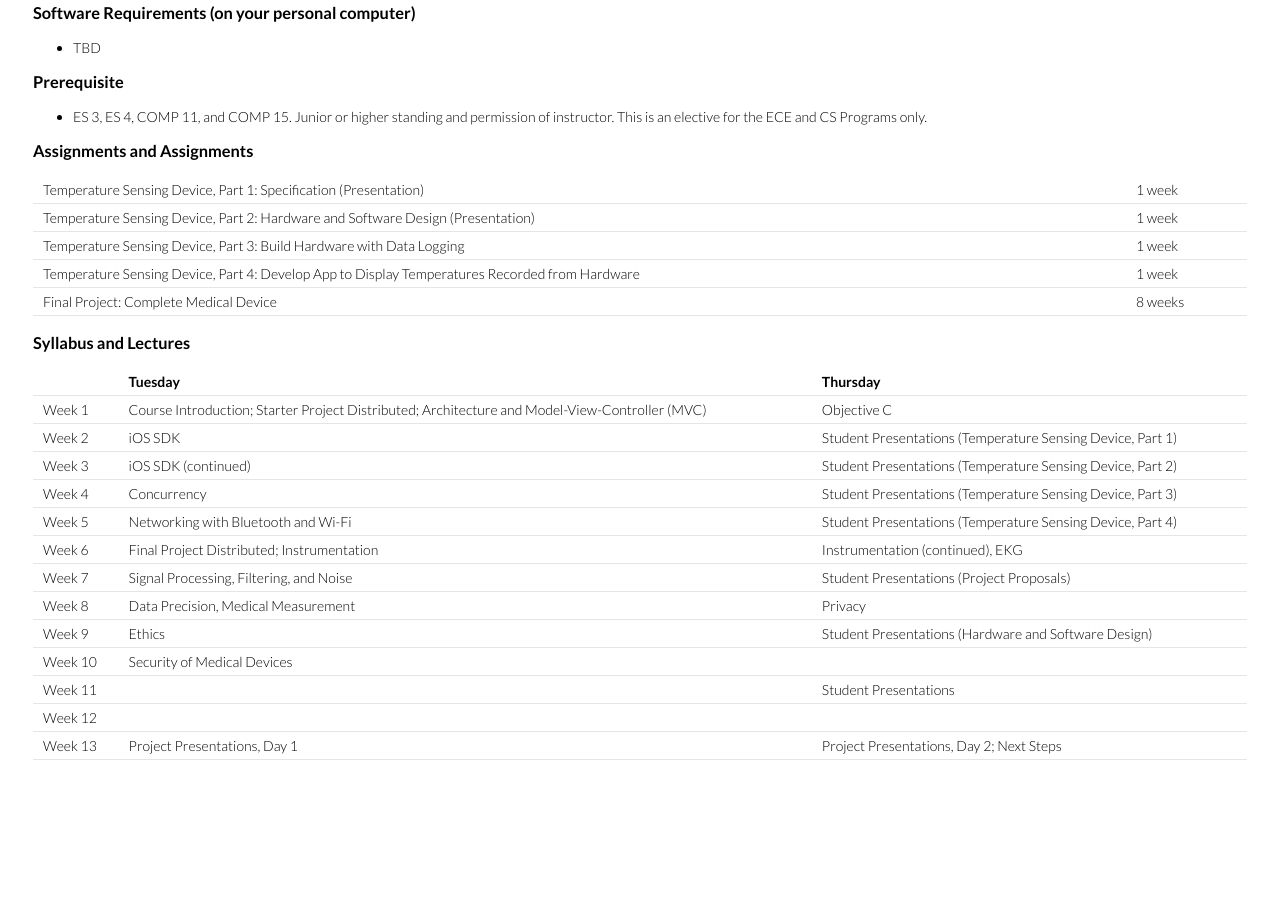
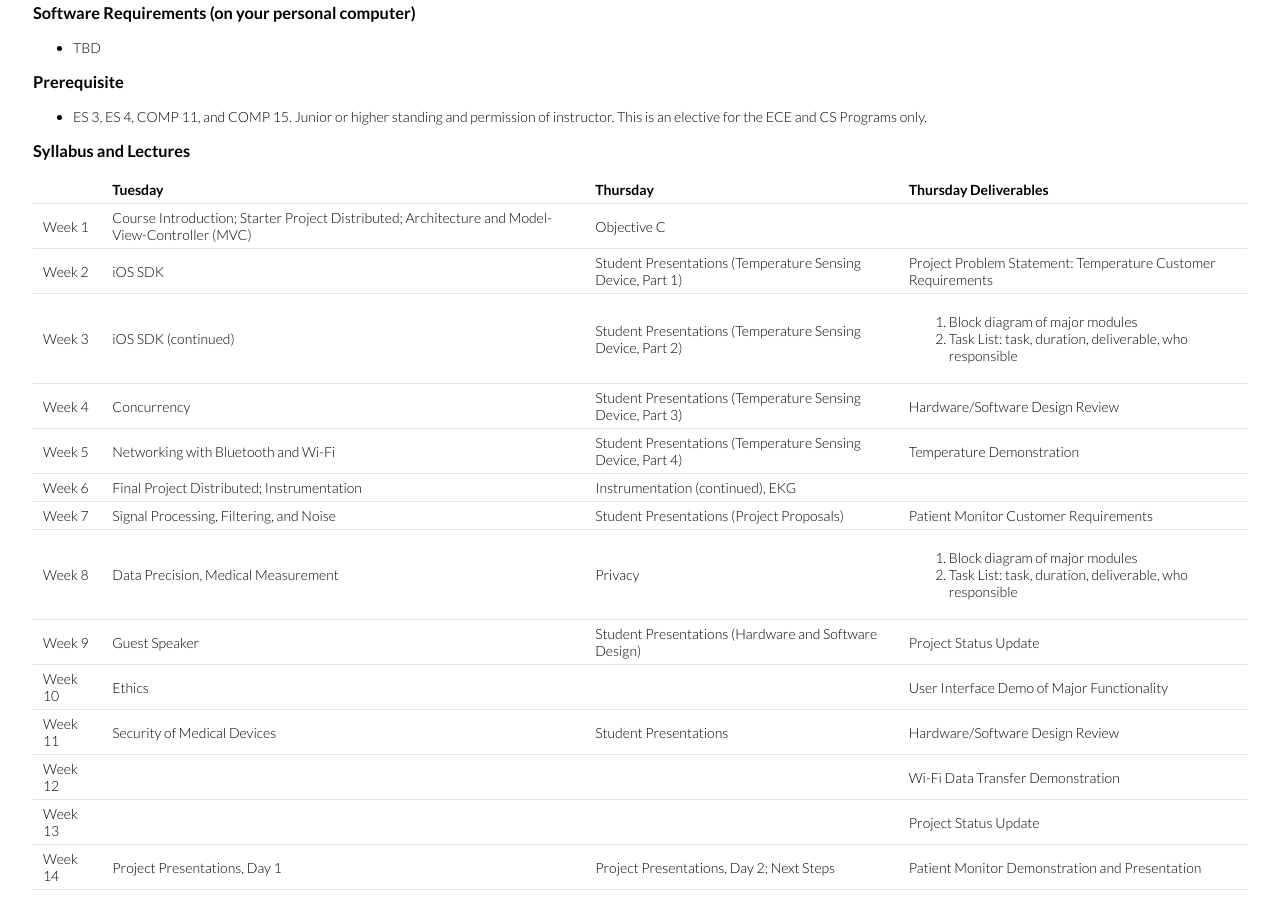
Before and after one commit to eangelica2014/MobileMedicalDevices, a plain HTML site: page index.html in a window 1280 px wide. Shown: the part 706-1626 px from the top of the page. Before the commit the page ends 1499 px from the top, so only its background shows below. Drawn offline with Linux system fonts and the light colour scheme.

Commit message:
Updated schedule

```diff
--- a/index.html
+++ b/index.html
@@ -55,30 +55,6 @@
 <li>ES 3, ES 4, COMP 11, and COMP 15. Junior or higher standing and permission of instructor.  This is an elective for the ECE and CS Programs only.</li>
 </ul>
 
-<h3>Assignments and Assignments</h3>
-<table>
-<tr>
-<td>Temperature Sensing Device, Part 1: Specification (Presentation)</td>
-<td>1 week</td>
-</tr>
-<tr>
-<td>Temperature Sensing Device, Part 2: Hardware and Software Design (Presentation)</td>
-<td>1 week</td>
-</tr>
-<tr>
-<td>Temperature Sensing Device, Part 3: Build Hardware with Data Logging</td>
-<td>1 week</td>
-</tr>
-<tr>
-<td>Temperature Sensing Device, Part 4: Develop App to Display Temperatures Recorded from Hardware</td>
-<td>1 week</td>
-</tr>
-<tr>
-<td>Final Project: Complete Medical Device</td>
-<td>8 weeks</td>
-</tr>
-</table>
-
 <h3>Syllabus and Lectures</h3>
 
 <table>
@@ -86,70 +62,100 @@
 <th>&nbsp;</th>
 <th>Tuesday</th>
 <th>Thursday</th>
+<th>Thursday Deliverables</th>
 <tr>
 <td>Week 1</td>
 <td>Course Introduction; Starter Project Distributed; Architecture and Model-View-Controller (MVC)</td>
 <td>Objective C</td>
+<td>&nbsp;</td>
 </tr>
 <tr>
 <td>Week 2</td>
 <td>iOS SDK</td>
 <td>Student Presentations (Temperature Sensing Device, Part 1)</td>
+<td>Project Problem Statement: Temperature Customer Requirements</td>
 </tr>
 <tr>
 <td>Week 3</td>
 <td>iOS SDK (continued)</td>
 <td>Student Presentations (Temperature Sensing Device, Part 2)</td>
+<td>
+<ol>
+<li>Block diagram of major modules</li>
+<li>Task List: task, duration, deliverable, who responsible</li>
+</ol>
+</td>
 </tr>
 <tr>
 <td>Week 4</td>
 <td>Concurrency</td>
 <td>Student Presentations (Temperature Sensing Device, Part 3)</td>
+<td>Hardware/Software Design Review</li>
 </tr>
 <tr>
 <td>Week 5</td>
 <td>Networking with Bluetooth and Wi-Fi</td>
 <td>Student Presentations (Temperature Sensing Device, Part 4)</td>
+<td>Temperature Demonstration</td>
 </tr>
 <tr>
 <td>Week 6</td>
 <td>Final Project Distributed; Instrumentation</td>
 <td>Instrumentation (continued), EKG</td>
+<td>&nbsp;</td>
 </tr>
 <tr>
 <td>Week 7</td>
 <td>Signal Processing, Filtering, and Noise</td>
-<td>Student Presentations (Project Proposals)</td
+<td>Student Presentations (Project Proposals)</td>
+<td>Patient Monitor Customer Requirements</td>
 </tr>
 <tr>
 <td>Week 8</td>
 <td>Data Precision, Medical Measurement</td>
 <td>Privacy</td>
+<td>
+<ol>
+<li>Block diagram of major modules</li>
+<li>Task List: task, duration, deliverable, who responsible</li>
+</ol>
+</td>
 </tr>
 <tr>
 <td>Week 9</td>
-<td>Ethics</td>
+<td>Guest Speaker</td>
 <td>Student Presentations (Hardware and Software Design)</td>
+<td>Project Status Update</td>
 </tr>
 <tr>
 <td>Week 10</td>
-<td>Security of Medical Devices</td>
+<td>Ethics</td>
 <td>&nbsp;</td>
+<td>User Interface Demo of Major Functionality</td>
 </tr>
 <tr>
 <td>Week 11</td>
-<td>&nbsp;</td>
+<td>Security of Medical Devices</td>
 <td>Student Presentations</td>
+<td>Hardware/Software Design Review</td>
 </tr>
 <tr>
 <td>Week 12</td>
 <td>&nbsp;</td>
 <td>&nbsp;</td>
+<td>Wi-Fi Data Transfer Demonstration</li>
 </tr>
 <tr>
 <td>Week 13</td>
+<td>&nbsp;</td>
+<td>&nbsp;</td>
+<td>Project Status Update</li>
+</tr>
+<tr>
+<td>Week 14</td>
 <td>Project Presentations, Day 1</td>
 <td>Project Presentations, Day 2; Next Steps</td>
+<td>Patient Monitor Demonstration and Presentation</li>
 </tr>
 </table>
 
```
